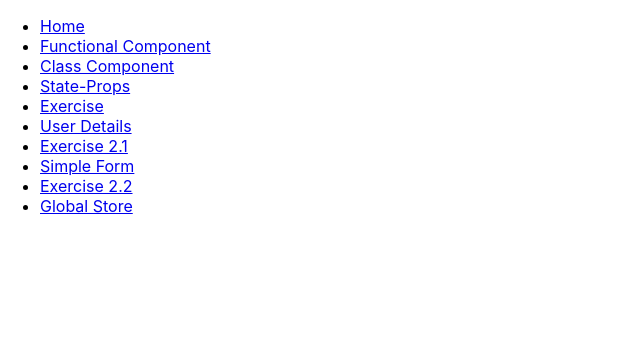
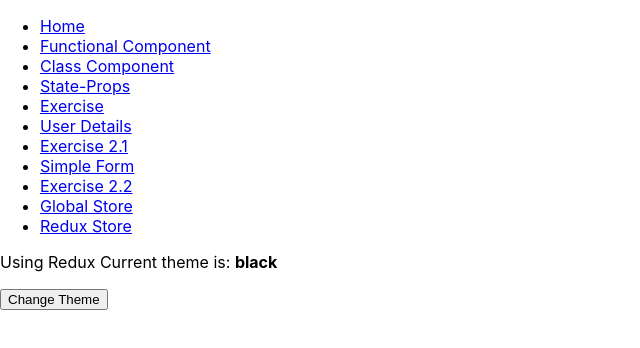
Before and after one commit to nikunjp-tatva/react-training, a React (Create React App) app: page /redux-store in a window 1280 px wide. Shown: the top 348 px of the page, without its empty margins (0-640 px from the left). Built offline with nearby package versions, Linux system fonts and the light colour scheme.

Commit message:
create global store using redux

```diff
--- a/package.json
+++ b/package.json
@@ -3,6 +3,7 @@
   "version": "0.1.0",
   "private": true,
   "dependencies": {
+    "@reduxjs/toolkit": "^2.0.1",
     "@testing-library/jest-dom": "^5.17.0",
     "@testing-library/react": "^13.4.0",
     "@testing-library/user-event": "^13.5.0",
@@ -10,6 +11,7 @@
     "formik": "^2.4.5",
     "react": "^18.2.0",
     "react-dom": "^18.2.0",
+    "react-redux": "^9.0.2",
     "react-router-dom": "^6.20.0",
     "react-scripts": "5.0.1",
     "web-vitals": "^2.1.4",
--- a/src/App.js
+++ b/src/App.js
@@ -13,11 +13,15 @@
 import EX2_2 from "./pages/EX2_2";
 import { GlobalContext } from "./GlobalContext";
 import Store from "./pages/Store";
+import { Provider } from "react-redux";
+import { store } from "./redux/store/store";
+import ReduxStore from "./pages/ReduxStore";
 
 function App() {
   const [theme, setTheme] = useState("dark");
   const obj = useMemo(() => ({ theme, setTheme }), [theme]);
   return (
+    <Provider store={store}>
       <GlobalContext.Provider value={obj}>
         <Router>
           <div>
@@ -33,10 +37,12 @@
               <Route path="/form" element={<FormComponent />} />
               <Route path="/ex-2.2" element={<EX2_2 />} />
               <Route path="/global-store" element={<Store />} />
+              <Route path="/redux-store" element={<ReduxStore />} />
             </Routes>
           </div>
         </Router>
       </GlobalContext.Provider>
+    </Provider>
   );
 }
 
--- a/src/components/functional/NavBar.js
+++ b/src/components/functional/NavBar.js
@@ -35,6 +35,9 @@
         <li>
           <Link to="/global-store">Global Store</Link>
         </li>
+        <li>
+          <Link to="/redux-store">Redux Store</Link>
+        </li>
       </ul>
     </nav>
   );
--- /dev/null
+++ b/src/pages/ReduxStore.js
@@ -0,0 +1,22 @@
+import React from "react";
+import { useSelector, useDispatch } from "react-redux";
+import { changeTheme } from "../redux/Slice/themeSlice";
+
+export default function ReduxStore() {
+  const themeValue = useSelector((state) => state.theme);
+
+  const dispatch = useDispatch();
+
+  const handleChangeTheme = () => {
+    dispatch(changeTheme());
+  };
+
+  return (
+    <>
+      <p>
+        Using Redux Current theme is: <b>{themeValue}</b>{" "}
+      </p>
+      <button onClick={handleChangeTheme}>Change Theme</button>
+    </>
+  );
+}
--- a/src/pages/Store.js
+++ b/src/pages/Store.js
@@ -6,7 +6,7 @@
   const { theme, setTheme } = useContext(GlobalContext);
   return (
     <>
-      <div>Theme: {theme}</div>
+      <p>Using Context Current Theme: <b>{theme}</b> </p>
       <button
         onClick={() => {
           setTheme((theme) => (theme === "light" ? "dark" : "light"));
--- /dev/null
+++ b/src/redux/Slice/themeSlice.js
@@ -0,0 +1,15 @@
+import { createSlice } from "@reduxjs/toolkit";
+
+export const themeSlice = createSlice({
+  name: "theme",
+  initialState: "black",
+  reducers: {
+    changeTheme: (state) => (state === "white" ? "black" : "white"),
+  },
+});
+
+// this is for dispatch
+export const { changeTheme } = themeSlice.actions;
+
+// this is for configureStore
+export default themeSlice.reducer;
--- /dev/null
+++ b/src/redux/store/store.js
@@ -0,0 +1,8 @@
+import { configureStore } from "@reduxjs/toolkit";
+import themeSlice from "../Slice/themeSlice";
+
+export const store = configureStore({
+  reducer: {
+    theme: themeSlice,
+  },
+});
```
Also changed, not shown: 1 other file (tests, documents, lock files or other folders). Lines whose indentation alone changed are shown as unchanged.
